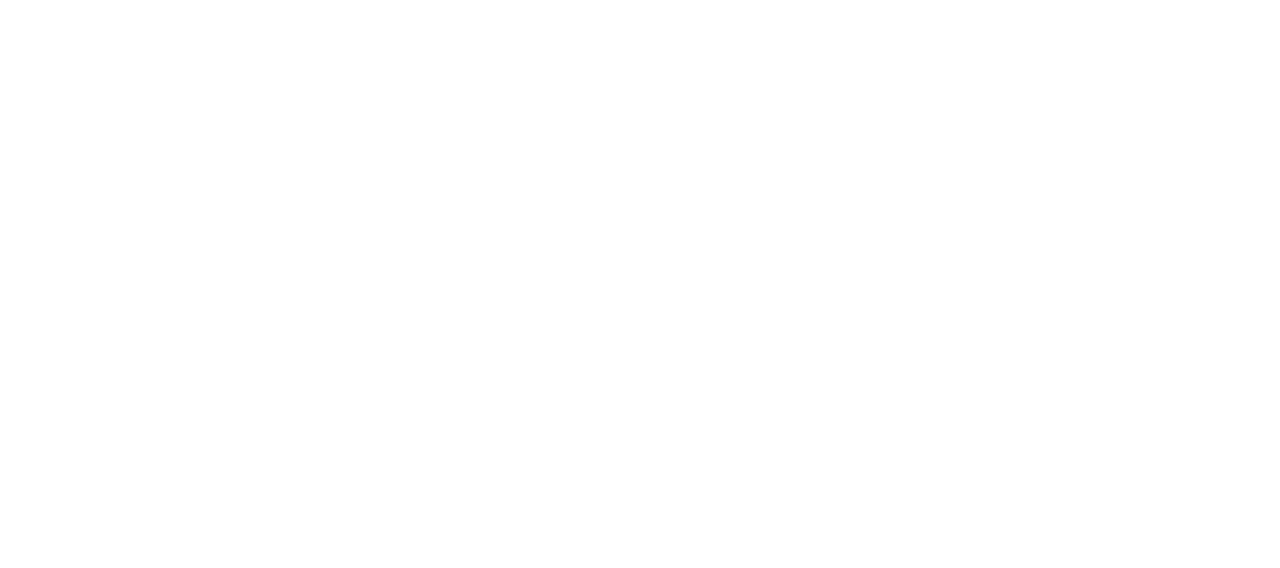
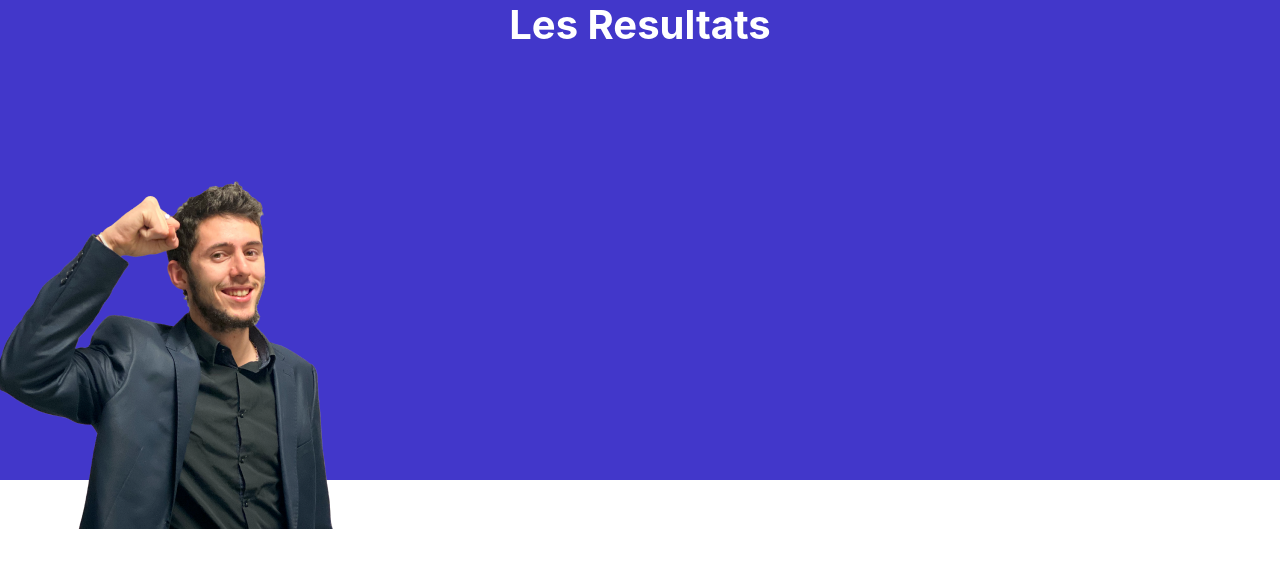
Before and after one commit to SemaineRush/WebApp, a React (Create React App) app: page /home/guiralwin in a window 1280 px wide. Shown: the top 568 px of the page. Built offline with nearby package versions, Linux system fonts and the light colour scheme.

Commit message:
style Guiral

```diff
--- a/src/Assets/guiralwin.css
+++ b/src/Assets/guiralwin.css
@@ -1,3 +1,19 @@
 .guiral-background {
     background-color: #4237CA;
+    height: 60vh;
 }
+
+.guiral-background img {
+
+    display: flex;
+    position: relative;
+    top: 15vh;
+}
+
+h1.guiral-result-text {
+color: white;
+font-style: normal;
+font-weight: bold;
+font-size: 40px;
+line-height: 49px;
+}
--- a/src/Components/GuiralWin.js
+++ b/src/Components/GuiralWin.js
@@ -1,5 +1,6 @@
 import React, { Component } from 'react'
 import '../Assets/guiralwin.css'
+import guiralvainqueur from '../Assets/media/guiralvainqueur.png'
 
 
 export default class GuiralWin extends Component {
@@ -7,7 +8,8 @@
         return (
             <div className='guiral_win_home'>
                 <div className='guiral-background'>
-
+                    <h1 className='guiral-result-text'>Les Resultats</h1>
+                    <img src={guiralvainqueur}></img>
                 </div>
             </div>
         )
```
Also changed, not shown: src/Assets/media/guiralvainqueur.png (renamed from src/Assets/media/guiralvainqueur 2.png).
